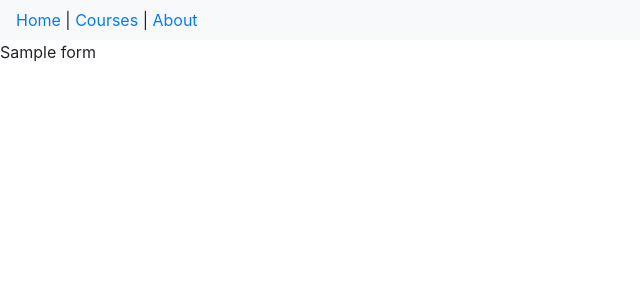
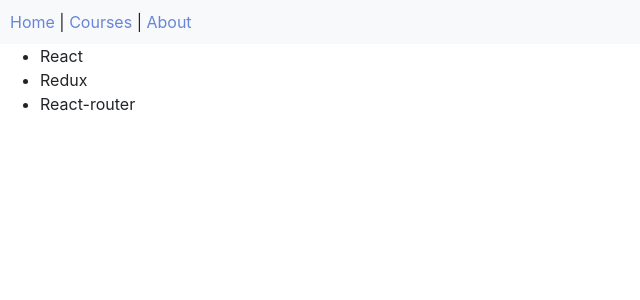
Before and after one commit to bksun/Course-App, a React (Create React App) app: page /courses in a window 1280 px wide. Shown: the top 300 px of the page, without its empty margins (0-640 px from the left). Built offline with nearby package versions, Linux system fonts and the light colour scheme.

Commit message:
Add Course list component to view the dummy courses

```diff
--- a/src/App.js
+++ b/src/App.js
@@ -1,14 +1,25 @@
-import React from 'react';
+import React, {Component, Fragment} from 'react';
 
-import Header from "./components/Header";
-import HomeContent from "./components/Home/Home-Content";
-
+import Header from "./components/header/Header";
+import RouterComponent from "./components/router/router-component";
 import './App.css';
 
-function App() {
-  return (
+
+class App extends Component {
+  constructor(props) {
+    super(props);
+    this.state = {
+      courses: []
+     }
+  }
+  render() {
+    return (
+      <Fragment>
         <Header />
-  );
+        <RouterComponent courses={this.props.courses} />
+      </Fragment>
+    )
+  }
 }
 
 export default App;
--- a/src/components/Form/Course-form.js
+++ b/src/components/Form/Course-form.js
@@ -1,10 +1,7 @@
 import React, { Component } from 'react';
 
 class CourseFrom extends Component {
-    constructor(props) {
-        super(props);
-        this.state = {  }
-    }
+
     render() {
         return (
             <div>
--- a/src/components/Header.js
+++ /dev/null
@@ -1,40 +0,0 @@
-import React, { Component, Fragment } from 'react';
-import { Link, Route } from "react-router-dom";
-
-import CourseForm from "./Form/Course-form";
-import HomeContent from "../components/Home/Home-Content";
-class Header extends Component {
-    render() {
-        return (
-        <Fragment>
-            <nav class="navbar navbar-expand-lg navbar-light bg-light">
-
-                <div class="collapse navbar-collapse" id="navbarNav">
-                    <ul class="navbar-nav">
-                        <li class="nav-item active">
-                         <Link className="item" activeClassName="active" to="/">Home</Link>
-                        </li>
-                        &nbsp;|&nbsp;
-                        <li class="nav-item">
-                         <Link className="item" activeClassName="active" to="/courses">Courses</Link>
-                        </li>
-                        &nbsp;|&nbsp;
-                        <li class="nav-item">
-                         <Link className="item" activeClassName="active" to="/about">About</Link>
-                        </li>
-                    </ul>
-                </div>
-
-            </nav>
-
-                <Route exact path="/courses/new" component={CourseForm} />
-                <Route exact path="/courses/doc/:_id" component={CourseForm} />
-                <Route exact path="/courses" component={CourseForm} />
-                <Route exact path="/about" component={HomeContent} />
-                <Route exact path="/" component={HomeContent} />
-        </Fragment>
-         );
-    }
-}
-
-export default Header;
--- a/src/components/Home/Home-Content.js
+++ b/src/components/Home/Home-Content.js
@@ -1,14 +1,15 @@
 import React, { Component } from 'react';
+import { Link } from 'react-router-dom';
 
 class HomeContent extends Component {
 
     render() {
         return (
-            <div class="jumbotron">
-                <h1 class="display-4">Pluralsingh Administration</h1>
-                <p class="lead">React, Redux and Router for ultra-responsive web-apps</p>
-               <p class="lead">
-                    <a class="btn btn-primary btn-lg" href="#" role="button">Learn more</a>
+            <div className="jumbotron">
+                <h1 className="display-4">Pluralsingh Administration</h1>
+                <p className="lead">React, Redux and Router for ultra-responsive web-apps</p>
+               <p className="lead">
+                    <Link className="btn btn-primary btn-lg" role="button" to="/courses">Learn more</Link>
                 </p>
             </div>
         )
--- /dev/null
+++ b/src/components/courses/Course-Form.js
@@ -0,0 +1,17 @@
+import React, { Component } from 'react';
+
+class CourseForm extends Component {
+    constructor(props) {
+        super(props);
+        this.state = {  }
+    }
+    render() {
+        return (
+            <form>
+                {/* Sample Form */}
+            </form>
+         );
+    }
+}
+
+export default CourseForm;
--- /dev/null
+++ b/src/components/courses/Course-List.js
@@ -0,0 +1,33 @@
+import React, { Component } from 'react';
+
+import Course from "./Course";
+
+class CourseList extends Component {
+    constructor(props) {
+        super(props);
+        this.state = {
+            courses: this.props.courses
+         }
+    }
+
+    render() {
+        return (
+            <div>
+              <ul>
+                { this.state.courses.length > 0 &&
+                  this.state.courses.map((course, index) => (
+                    <Course course={ course } index = { index } />
+                  ))
+                }
+              </ul>
+              <div>
+                { this.state.courses.length <= 0 && <div className="text-danger">
+                    No courses are available for now!
+                </div>}
+              </div>
+            </div>
+         );
+    }
+}
+
+export default CourseList;
--- /dev/null
+++ b/src/components/courses/Course.js
@@ -0,0 +1,18 @@
+import React, { Component } from 'react';
+
+class Course extends Component {
+    constructor(props) {
+        super(props);
+        this.state = {
+            course: this.props.course
+         }
+    }
+
+    render() {
+        return (
+            <li key={this.props.index.toString()}>{ this.state.course }</li>
+         )
+    }
+}
+
+export default Course;
--- /dev/null
+++ b/src/components/courses/Courses.js
@@ -0,0 +1,23 @@
+import React, { Component } from 'react';
+import CourseList from "./Course-List";
+import CourseForm from "./Course-Form";
+class Courses extends Component {
+    constructor(props) {
+        super(props);
+        this.state = {
+            courses: [
+              "React", "Redux", "React-router"
+            ]
+           }
+    }
+    render() {
+        return (
+            <div>
+              <CourseList courses = {this.state.courses}/>
+              <CourseForm />
+            </div>
+         );
+    }
+}
+
+export default Courses;
--- /dev/null
+++ b/src/components/header/Header.css
@@ -0,0 +1,11 @@
+.custom-header ul li a {
+    color: rgb(104, 133, 215) !important;
+}
+
+.custom-header ul li a:active{
+    color: red;
+}
+
+.custom-header {
+    padding: 10px 10px;
+}
--- /dev/null
+++ b/src/components/header/Header.js
@@ -0,0 +1,32 @@
+import React, { Component, Fragment } from 'react';
+import { Link } from "react-router-dom";
+import "./Header.css";
+
+class Header extends Component {
+    render() {
+        return (
+        <Fragment>
+            <nav className="navbar navbar-expand-lg navbar-light bg-light custom-header">
+
+                <div className="collapse navbar-collapse" id="navbarNav">
+                    <ul className="navbar-nav">
+                        <li className="nav-item active">
+                         <Link className="item" activeclassname="active" to="/">Home</Link>
+                        </li>
+                        &nbsp;|&nbsp;
+                        <li className="nav-item">
+                         <Link className="item" activeclassname="active" to="/courses">Courses</Link>
+                        </li>
+                        &nbsp;|&nbsp;
+                        <li className="nav-item">
+                         <Link className="item" activeclassname="active" to="/about">About</Link>
+                        </li>
+                    </ul>
+                </div>
+            </nav>
+        </Fragment>
+         );
+    }
+}
+
+export default Header;
--- /dev/null
+++ b/src/components/router/router-component.js
@@ -0,0 +1,22 @@
+import React, { Component, Fragment } from 'react';
+import { Link, Route } from "react-router-dom";
+import Courses from "../courses/Courses";
+
+import CourseForm from "../form/Course-form";
+import HomeContent from "../home/Home-Content";
+
+class RouterComponent extends Component {
+    render() {
+        return (
+            <Fragment>
+                <Route exact path="/courses/new" component={CourseForm} />
+                <Route exact path="/courses/doc/:_id" component={CourseForm} />
+                <Route exact path="/courses" component={Courses} />
+                <Route exact path="/about" component={HomeContent} />
+                <Route exact path="/" component={HomeContent} />
+            </Fragment>
+         );
+    }
+}
+
+export default RouterComponent;
```
